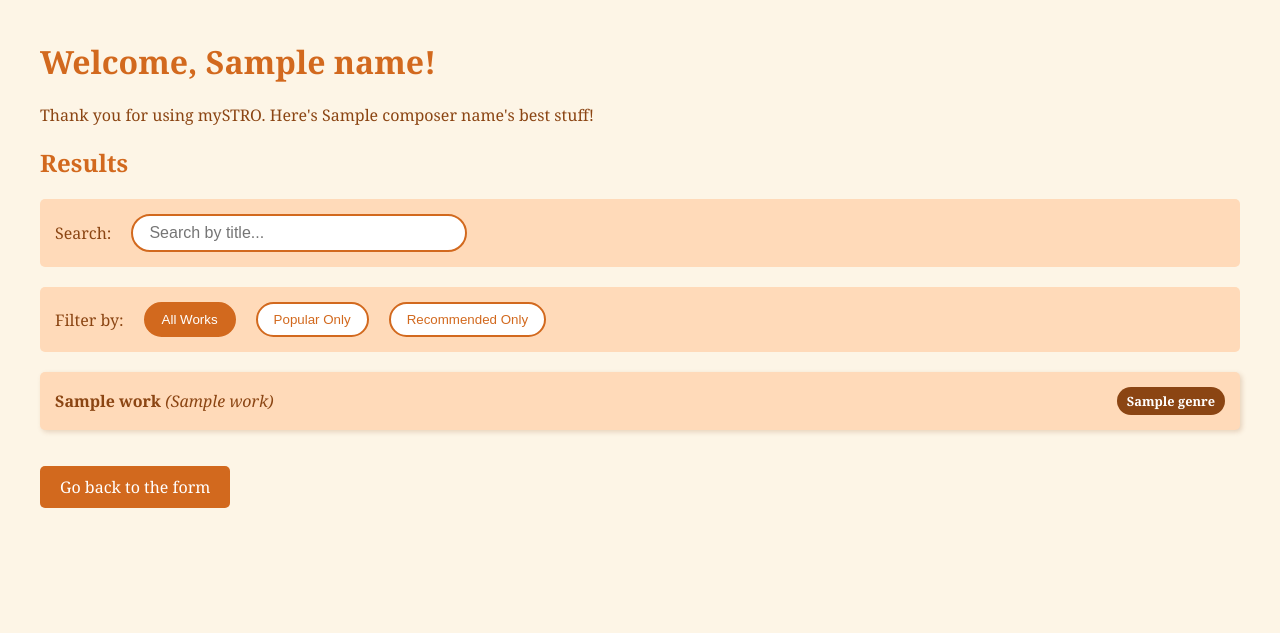
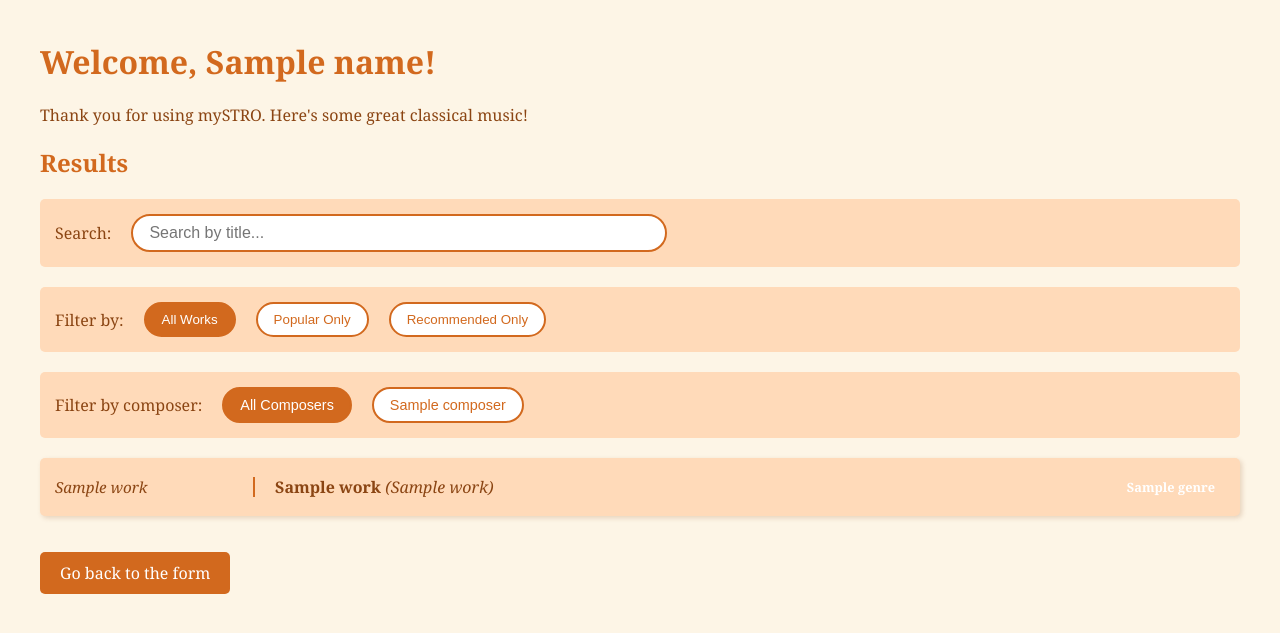
Before and after one commit to aoneillmark/mySTRO, a Flask app: template src/templates/results.html in a window 1280 px wide. Shown: the top 633 px of the page. Run offline with Flask 3, Linux system fonts and the light colour scheme; the template is opened without the code that fills it: most values are stand-ins (such as "Sample title", 1, 10 or a date in 2020).

Commit message:
Added multi-select for composers; added new colouring in results to distinguish genres; added filtering for composers in results.html

```diff
--- a/app.py
+++ b/app.py
@@ -78,51 +78,62 @@ def library():
 
 @app.route("/search", methods=["POST"])
 def search():
-    selected_composer_id = request.form.get("composer_id")
+    selected_composer_ids = request.form.getlist("composer_id")
     name = request.form.get("name")
-    selected_genres = request.form.getlist("genres") if request.form.getlist("genres") else [request.form.get("genre")]
+    selected_genres = request.form.getlist("genres")
 
-    if not selected_composer_id:
+    if not selected_composer_ids:
         return "No composer selected. Please try again."
     if not selected_genres:
         return "No genres selected. Please try again."
 
-    # Get composer name
-    composer_url = f"https://api.openopus.org/composer/list/ids/{selected_composer_id}.json"
-    composer_response = requests.get(composer_url)
-    composer_name = "Unknown Composer"
-    if composer_response.status_code == 200:
-        composer_data = composer_response.json()
-        composer_name = composer_data.get("composers", [{}])[0].get("complete_name", "Unknown Composer")
+    all_works = []
 
-    works_url = f"https://api.openopus.org/work/list/composer/{selected_composer_id}/genre/all.json"
-    response = requests.get(works_url)
+    # Get works for each selected composer
+    for composer_id in selected_composer_ids:
+        # Get composer name
+        composer_url = f"https://api.openopus.org/composer/list/ids/{composer_id}.json"
+        composer_response = requests.get(composer_url)
+        composer_name = "Unknown Composer"
 
-    works = []
-    if response.status_code == 200:
-        data = response.json()
-        all_works = data.get("works", [])
-        works = [
-            {
-                "title": work.get("title", ""),
-                "genre": work.get("genre", ""),
-                "subtitle": work.get("subtitle", ""),
-                "popular": work.get("popular") == "1",
-                "recommended": work.get("recommended") == "1",
-            }
-            for work in all_works
-            if work.get("genre") in selected_genres
-        ]
-    else:
-        return f"Failed to fetch works. Status Code: {response.status_code}"
+        if composer_response.status_code == 200:
+            composer_data = composer_response.json()
+            composer_name = composer_data.get("composers", [{}])[0].get("complete_name", "Unknown Composer")
+
+        # Get works
+        works_url = f"https://api.openopus.org/work/list/composer/{composer_id}/genre/all.json"
+        response = requests.get(works_url)
+
+        if response.status_code == 200:
+            data = response.json()
+            composer_works = data.get("works", [])
+            # Add composer information to each work
+            filtered_works = [
+                {
+                    "title": work.get("title", ""),
+                    "genre": work.get("genre", ""),
+                    "subtitle": work.get("subtitle", ""),
+                    "popular": work.get("popular") == "1",
+                    "recommended": work.get("recommended") == "1",
+                    "composer_name": composer_name,  # Add composer name to each work
+                    "composer_id": composer_id
+                }
+                for work in composer_works
+                if work.get("genre") in selected_genres
+            ]
+            all_works.extend(filtered_works)
+
+    if not all_works:
+        return "No works found for the selected composers and genres."
+
+    # Get unique composer names for filtering
+    unique_composers = sorted(list(set(work["composer_name"] for work in all_works)))
 
     return render_template(
         "results.html",
-        composer_id=selected_composer_id,
-        composer_name=composer_name,
-        genres=selected_genres,
         name=name,
-        works=works
+        works=all_works,
+        composers=unique_composers  # Pass list of unique composers for filtering
     )
 
 if __name__ == "__main__":
--- a/src/templates/results.html
+++ b/src/templates/results.html
@@ -14,7 +14,7 @@
         h1, h2 {
             color: #D2691E;
         }
-        .filters, .search-box {
+        .filters, .search-box, .composer-filters {
             margin: 20px 0;
             padding: 15px;
             background-color: #FFDAB9;
@@ -23,6 +23,21 @@
             gap: 20px;
             align-items: center;
         }
+
+        .search-input {
+            flex-grow: 1;
+            max-width: 500px;
+            padding: 8px 16px;
+            border: 2px solid #D2691E;
+            border-radius: 20px;
+            font-size: 1em;
+            outline: none;
+        }
+
+        .search-input:focus {
+            box-shadow: 0 0 5px rgba(210, 105, 30, 0.3);
+        }
+
         .filter-button {
             padding: 8px 16px;
             border: 2px solid #D2691E;
@@ -32,45 +47,54 @@
             cursor: pointer;
             transition: all 0.2s ease;
         }
+
         .filter-button.active {
             background-color: #D2691E;
             color: white;
         }
-        .search-input {
-            flex-grow: 1;
-            max-width: 300px;
-            padding: 8px 16px;
-            border: 2px solid #D2691E;
-            border-radius: 20px;
-            font-size: 1em;
-            outline: none;
+
+        .filter-button.composer {
+            font-size: 0.9em;
+            white-space: nowrap;
         }
-        .search-input:focus {
-            box-shadow: 0 0 5px rgba(210, 105, 30, 0.3);
-        }
+
         ul {
             list-style-type: none;
             padding: 0;
         }
-        li.work-item {
+
+        .work-item {
+            display: grid;
+            grid-template-columns: 200px 1fr auto;
+            gap: 20px;
             background-color: #FFDAB9;
             margin: 10px 0;
             padding: 15px;
             border-radius: 5px;
             box-shadow: 2px 2px 5px rgba(139, 69, 19, 0.2);
-            display: flex;
-            justify-content: space-between;
             align-items: center;
+            transition: all 0.2s ease-out;
         }
+
+        .composer-name {
+            color: #8B4513;
+            font-style: italic;
+            font-size: 0.95em;
+            border-right: 2px solid #D2691E;
+            padding-right: 15px;
+        }
+
         .work-info {
             flex-grow: 1;
         }
+
         .badges {
             display: flex;
             gap: 10px;
             margin-left: 20px;
             align-items: center;
         }
+
         .badge {
             padding: 5px 10px;
             border-radius: 15px;
@@ -79,20 +103,49 @@
             color: white;
             white-space: nowrap;
         }
-        .genre {
+
+        .badge.genre.Orchestral {
+            background-color: #2F4F4F;
+        }
+
+        .badge.genre.Chamber {
+            background-color: #556B2F;
+        }
+
+        .badge.genre.Keyboard {
             background-color: #8B4513;
         }
-        .popular {
+
+        .badge.genre.Vocal {
+            background-color: #4A4A4A;
+        }
+
+        .badge.genre.Stage {
+            background-color: #4B0082;
+        }
+
+        .badge.genre.Choral {
+            background-color: #683A5E;
+        }
+
+        .badge.genre.Opera {
+            background-color: #800020;
+        }
+
+        .badge.popular {
             background-color: #D2691E;
         }
-        .recommended {
+
+        .badge.recommended {
             background-color: #228B22;
         }
+
         .highlight {
             background-color: rgba(210, 105, 30, 0.2);
             padding: 0 2px;
             border-radius: 3px;
         }
+
         a.back-button {
             display: inline-block;
             background-color: #D2691E;
@@ -102,6 +155,7 @@
             border-radius: 5px;
             margin-top: 20px;
         }
+
         a.back-button:hover {
             background-color: #8B4513;
         }
@@ -119,18 +173,27 @@
             };
         }
 
-        function filterWorks(filter, searchTerm = '') {
+        function filterWorks(filter, searchTerm = '', composerFilter = null) {
             const works = document.querySelectorAll('.work-item');
             const filterButtons = document.querySelectorAll('.filter-button');
             searchTerm = searchTerm ? searchTerm.toLowerCase() : '';
 
-            filterButtons.forEach(button => {
-                button.classList.toggle('active', button.dataset.filter === filter);
-            });
+            if (!composerFilter) {
+                filterButtons.forEach(button => {
+                    if (!button.classList.contains('composer')) {
+                        button.classList.toggle('active', button.dataset.filter === filter);
+                    }
+                });
+            } else {
+                document.querySelectorAll('.filter-button.composer').forEach(button => {
+                    button.classList.toggle('active', button.dataset.composer === composerFilter);
+                });
+            }
 
             works.forEach(work => {
                 const isPopular = work.dataset.popular === 'true';
                 const isRecommended = work.dataset.recommended === 'true';
+                const composer = work.dataset.composer;
                 const titleElement = work.querySelector('.work-title');
                 const title = titleElement.textContent.toLowerCase();
 
@@ -139,11 +202,15 @@
                 if (filter === 'popular') shouldShow = isPopular;
                 if (filter === 'recommended') shouldShow = isRecommended;
 
+                if (composerFilter && composerFilter !== 'all') {
+                    shouldShow = shouldShow && (composer === composerFilter);
+                }
+
                 if (searchTerm) {
                     shouldShow = shouldShow && title.includes(searchTerm);
                 }
 
-                work.style.display = shouldShow ? 'flex' : 'none';
+                work.style.display = shouldShow ? 'grid' : 'none';
 
                 if (searchTerm && shouldShow) {
                     const regex = new RegExp(`(${searchTerm})`, 'gi');
@@ -157,19 +224,22 @@
             });
         }
 
+        function filterByComposer(composerName) {
+            const activeFilter = document.querySelector('.filter-button:not(.composer).active').dataset.filter;
+            const searchTerm = document.querySelector('.search-input').value;
+            filterWorks(activeFilter, searchTerm, composerName);
+        }
+
         const debouncedSearch = debounce((searchTerm) => {
-            const activeFilter = document.querySelector('.filter-button.active').dataset.filter;
-            filterWorks(activeFilter, searchTerm);
+            const activeFilter = document.querySelector('.filter-button:not(.composer).active').dataset.filter;
+            const activeComposer = document.querySelector('.filter-button.composer.active').dataset.composer;
+            filterWorks(activeFilter, searchTerm, activeComposer);
         }, 200);
-
-        document.addEventListener('DOMContentLoaded', function() {
-            filterWorks('all', '');
-        });
     </script>
 </head>
 <body>
     <h1>Welcome, {{ name }}!</h1>
-    <p>Thank you for using mySTRO. Here's {{ composer_name }}'s best stuff!</p>
+    <p>Thank you for using mySTRO. Here's some great classical music!</p>
 
     <h2>Results</h2>
 
@@ -190,13 +260,23 @@
         <button class="filter-button" data-filter="recommended" onclick="filterWorks('recommended')">Recommended Only</button>
     </div>
 
+    <div class="composer-filters">
+        <span>Filter by composer:</span>
+        <button class="filter-button composer active" data-composer="all" onclick="filterByComposer('all')">All Composers</button>
+        {% for composer in composers %}
+            <button class="filter-button composer" data-composer="{{ composer }}" onclick="filterByComposer('{{ composer }}')">{{ composer }}</button>
+        {% endfor %}
+    </div>
+
     <ul>
         {% if works %}
             {% for work in works %}
                 <li class="work-item"
                     data-popular="{{ 'true' if work['popular'] else 'false' }}"
                     data-recommended="{{ 'true' if work['recommended'] else 'false' }}"
+                    data-composer="{{ work['composer_name'] }}"
                     data-genre="{{ work['genre'] }}">
+                    <div class="composer-name">{{ work['composer_name'] }}</div>
                     <div class="work-info">
                         <strong class="work-title">{{ work['title'] }}</strong>
                         {% if work.get('subtitle') %}
@@ -204,7 +284,7 @@
                         {% endif %}
                     </div>
                     <div class="badges">
-                        <span class="badge genre">{{ work['genre'] }}</span>
+                        <span class="badge genre {{ work['genre'] }}">{{ work['genre'] }}</span>
                         {% if work['popular'] %}
                             <span class="badge popular">Popular</span>
                         {% endif %}
@@ -215,7 +295,7 @@
                 </li>
             {% endfor %}
         {% else %}
-            <li>No works found for the selected genres.</li>
+            <li>No works found for the selected criteria.</li>
         {% endif %}
     </ul>
 
```
Also changed, not shown: src/templates/form.html (+11 -16 lines).
